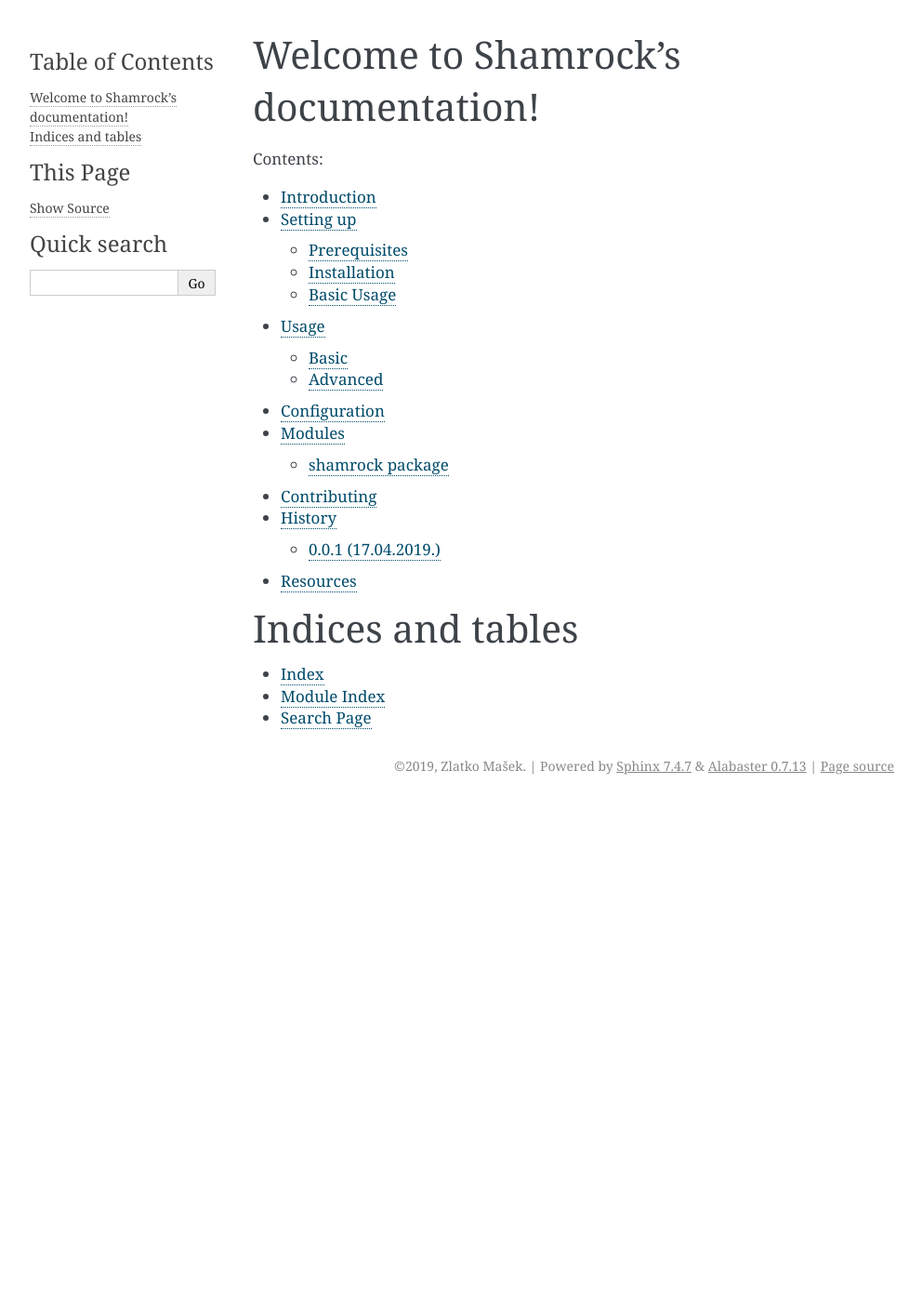
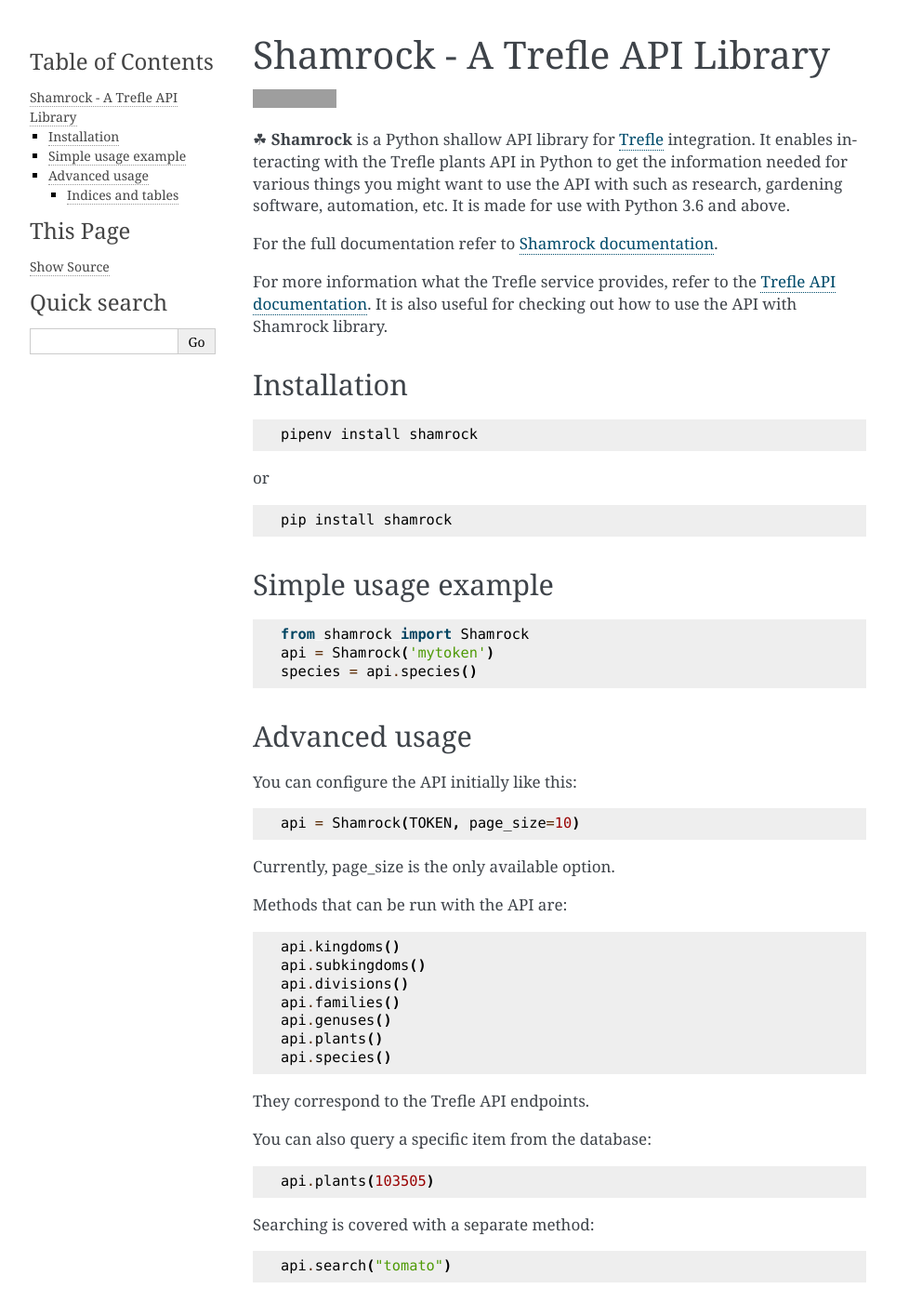
Before and after one commit to zmasek/shamrock, a Sphinx documentation site: the page built from docs/source/index.rst, in a window 1280 px wide and 1400 px high. Shown: the whole window at 93% size, without its empty margins (148-1140 px from the left). Built offline with Sphinx 7.4.7, drawn with Linux system fonts in a browser that asks for light colours; some of the changed text lies outside the part shown; grey boxes are pictures that could not be loaded.

Commit message:
Rearrange documentation to include README.

```diff
--- a/HISTORY.rst
+++ b/HISTORY.rst
@@ -2,7 +2,7 @@
 History
 =======
 
-0.0.1 (17.04.2019.)
+0.0.1 (27.04.2019.)
 -------------------
 
 * First release on PyPI.
--- a/README.rst
+++ b/README.rst
@@ -10,6 +10,13 @@
 enables interacting with the Trefle plants API in Python to get the information needed for various
 things you might want to use the API with such as research, gardening software, automation, etc. It
 is made for use with Python 3.6 and above.
+
+For the full documentation refer to
+`Shamrock documentation <https://shamrock.readthedocs.io/en/latest/>`_.
+
+For more information what the Trefle service provides, refer to the
+`Trefle API documentation <https://trefle.io/reference>`_. It is also useful for checking out how to
+use the API with Shamrock library.
 
 Installation
 ------------
--- a/docs/source/index.rst
+++ b/docs/source/index.rst
@@ -3,14 +3,12 @@
    You can adapt this file completely to your liking, but it should at least
    contain the root `toctree` directive.
 
-Welcome to Shamrock's documentation!
-====================================
+.. include:: ../../README.rst
 
 .. toctree::
    :maxdepth: 2
    :caption: Contents:
 
-   introduction
    setting_up
    usage
    configuration
--- a/docs/source/introduction.rst
+++ /dev/null
@@ -1,10 +0,0 @@
-Introduction
-============
-
-☘ **Shamrock** is a Python shallow API library for `Trefle <https://trefle.io/>`_ integration. It
-enables interacting with the Trefle plants API in Python to get the information needed for various
-things you might want to use the API with such as research, gardening software, automation, etc. It
-is made for use with Python 3.6 and above.
-
-For more information what the Trefle service provides, refer to their documentation. It is also
-useful for checking out how to use the API with Shamrock library.
--- a/docs/source/resources.rst
+++ b/docs/source/resources.rst
@@ -2,5 +2,7 @@
 =========
 
 * `Trefle API <https://trefle.io/>`_
+* `Trefle API documentation <https://trefle.io/reference>`_
+* `Shamrock documentation <https://shamrock.readthedocs.io/en/latest/>`_
 * `Shamrock repository <https://github.com/zmasek/shamrock/>`_
-* `Shamrock PyPI <https://example.com/>`_
+* `Shamrock PyPI <https://pypi.org/project/shamrock/>`_
```
